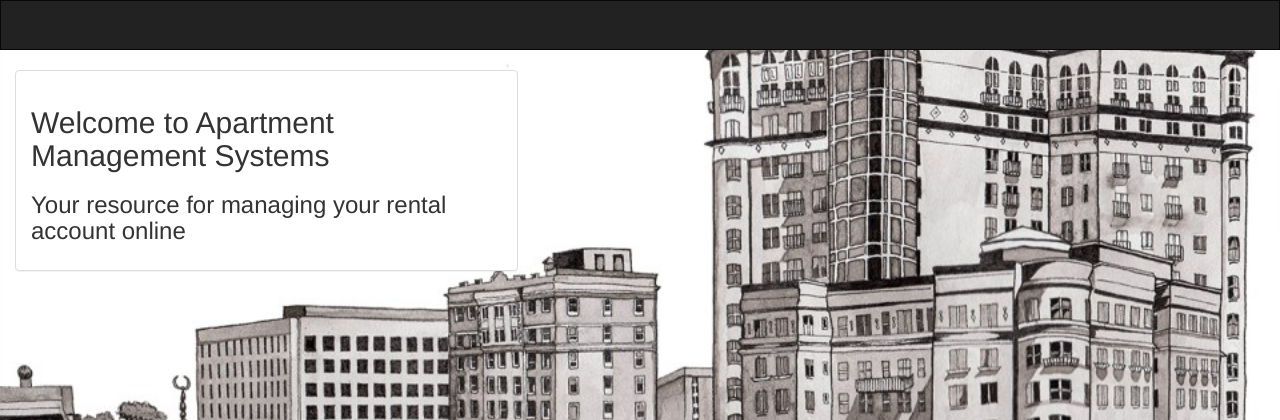
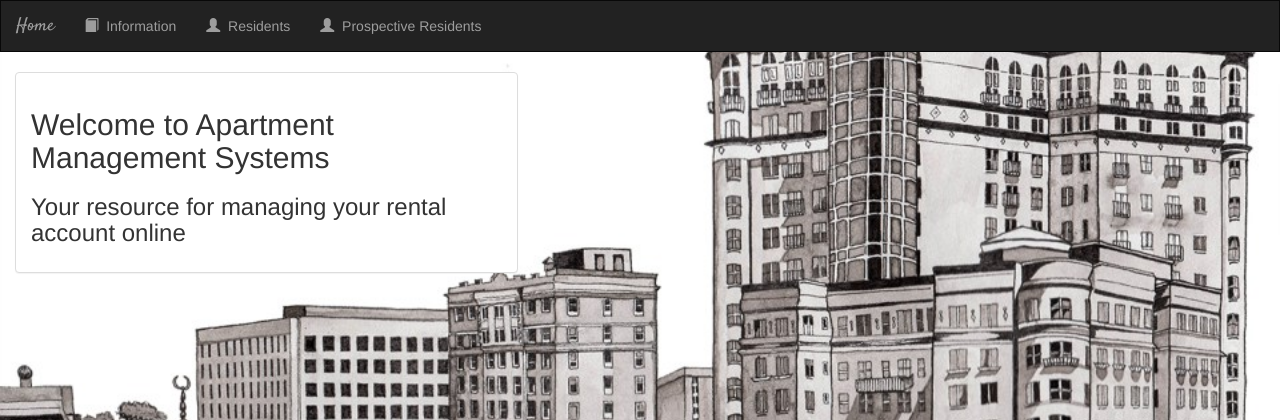
Before and after one commit to ChristinaF/AptManager, a Django app: template homepage/templates/homepage/base_homepage.html in a window 1280 px wide. Shown: the top 420 px of the page. Run offline with Django 3.2, Linux system fonts and the light colour scheme; the template is opened without the code that fills it, so the values that code supplies are empty; some libraries are stand-ins or nearby versions.

Commit message:
Updates to Homepage
Updated homepage UI

```diff
--- a/homepage/templates/homepage/base_homepage.html
+++ b/homepage/templates/homepage/base_homepage.html
@@ -17,11 +17,20 @@
         <!-- Header -->
         <div class="navbar-header">
             <button type="button" class="navbar-toggle" data-toggle="collapse" data-target="#topNavBar">
+                <span class="icon-bar"></span>
+                <span class="icon-bar"></span>
+                <span class="icon-bar"></span>
+            </button>
+            <a class="navbar-brand" href="{% url 'index' %}">Home</a>
+        </div>
 
-                </ul>
-n>
-            </button>
-
+        <!-- Items -->
+        <div class="collapse navbar-collapse" id="topNavBar">
+            <ul class="nav navbar-nav">
+                <li><a href="{% url 'index' %}"><span class="glyphicon glyphicon-book" aria-hidden="true"></span>&nbsp; Information</a></li>
+                <li><a href="{% url 'index' %}"><span class="glyphicon glyphicon-user" aria-hidden="true"></span>&nbsp; Residents</a></li>
+                <li><a href="{% url 'index' %}"><span class="glyphicon glyphicon-user" aria-hidden="true"></span>&nbsp; Prospective Residents</a></li>
+            </ul>
         </div>
     </div>
 </nav>
--- a/homepage/urls.py
+++ b/homepage/urls.py
@@ -3,6 +3,6 @@ from . import views
 
 
 urlpatterns = [
-    # /info/
+    # /homepage/
     url(r'^$', views.index, name='index'),
     ]
```
